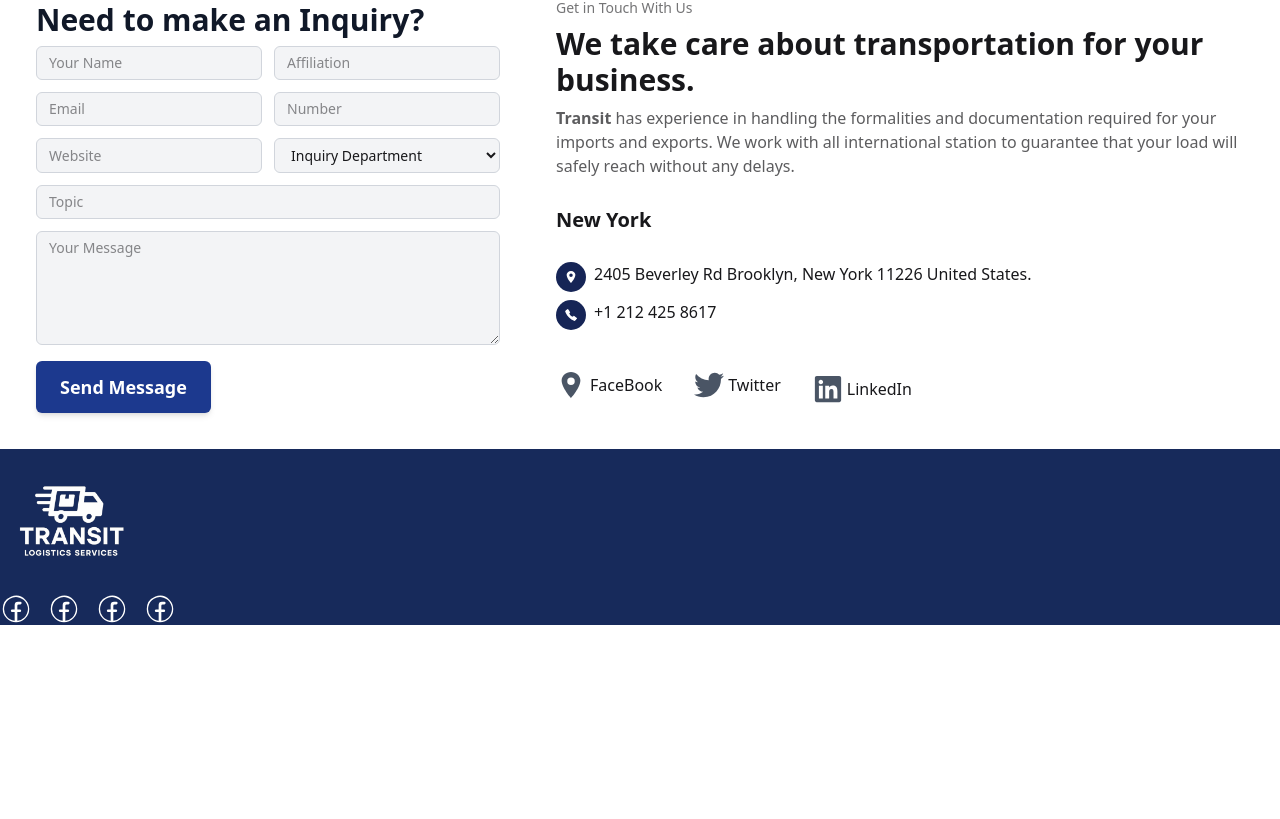
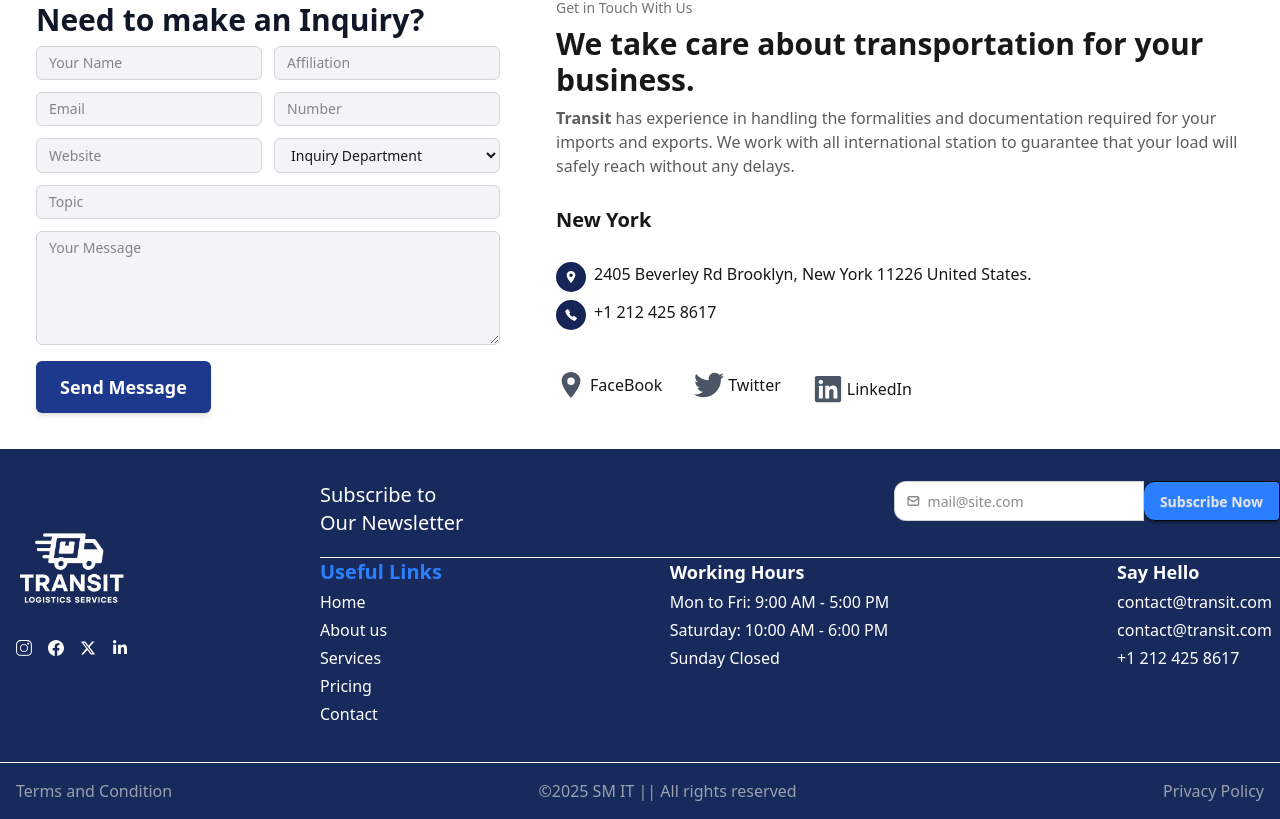
Before and after one commit to Mdsakib999/Logistics-practice-UI, a React (Vite) app: page / in a window 1280 px wide. Shown: the part 6405-7224 px from the top of the page. Before the commit the page ends 7030 px from the top, so only its background shows below. Built offline with nearby package versions, Linux system fonts and the light colour scheme.

Commit message:
footer section ui completed

```diff
--- a/src/Components/Footer.jsx
+++ b/src/Components/Footer.jsx
@@ -1,23 +1,103 @@
+import { BsFacebook } from "react-icons/bs";
+import { FaLinkedinIn } from "react-icons/fa";
+import { FaXTwitter } from "react-icons/fa6";
+import { SlSocialInstagram } from "react-icons/sl";
 import logo from "../assets/Logo.png";
-import { CiFacebook } from "react-icons/ci";
 const Footer = () => {
   return (
     <div className="bg-[#172a5b]">
-      <div className="max-w-7xl mx-auto">
-        <div className="">
-            <div className="footer-logo">
-              <img src={logo} className="w-36" alt="logo image" />
+      <div className="max-w-7xl py-4 mx-auto grid grid-cols-12 top-footer">
+        <div className="flex flex-col justify-center pb-10 col-span-3">
+          <div className="footer-logo">
+            <img src={logo} className="w-36" alt="logo image" />
           </div>
-          <div className="footer-icons flex gap-4">
-            <CiFacebook style={{color:"white",fontSize:"32px"}} />
-            <CiFacebook style={{color:"white",fontSize:"32px"}} />
-            <CiFacebook style={{color:"white",fontSize:"32px"}} />
-            <CiFacebook style={{color:"white",fontSize:"32px"}} />
+          <div className="social-items ml-4 flex gap-4">
+            <ul className="flex items-center gap-4">
+              <li>
+                <SlSocialInstagram style={{ color: "white" }} />
+              </li>
+              <li>
+                <BsFacebook style={{ color: "white" }} />
+              </li>
+              <li>
+                <FaXTwitter style={{ color: "white" }} />
+              </li>
+              <li>
+                <FaLinkedinIn style={{ color: "white" }} />
+              </li>
+            </ul>
           </div>
         </div>
-        <div className=""></div>
+        <div className="col-span-9">
+          <div className="flex justify-between pt-4">
+            <h6 className="text-white text-xl">
+              Subscribe to <br /> Our Newsletter
+            </h6>
+            <div className="join">
+              <div>
+                <label className="input validator join-item rounded-l-xl">
+                  <svg
+                    className="h-[1em] opacity-50"
+                    xmlns="http://www.w3.org/2000/svg"
+                    viewBox="0 0 24 24"
+                  >
+                    <g
+                      strokeLinejoin="round"
+                      strokeLinecap="round"
+                      strokeWidth="2.5"
+                      fill="none"
+                      stroke="currentColor"
+                    >
+                      <rect width="20" height="16" x="2" y="4" rx="2"></rect>
+                      <path d="m22 7-8.97 5.7a1.94 1.94 0 0 1-2.06 0L2 7"></path>
+                    </g>
+                  </svg>
+                  <input type="email" placeholder="mail@site.com" required />
+                </label>
+                <div className="validator-hint hidden">
+                  Enter your email address
+                </div>
+              </div>
+              <button className="btn btn-neutral bg-[#2b7fff] join-item rounded-l-xl">
+                Subscribe Now
+              </button>
+            </div>
+          </div>
+          <div className="">
+            <hr style={{ width: "full", marginTop: "20px", color: "white" }} />
+          </div>
+          <div className="list-items flex text-white justify-between pr-2">
+            <ul className="space-y-1">
+              <li className="text-xl font-semibold text-blue-500">Useful Links</li>
+              <li>Home</li>
+              <li>About us</li>
+              <li>Services</li>
+              <li>Pricing</li>
+              <li>Contact</li>
+            </ul>
+            <ul className="space-y-1">
+              <li className="text-lg font-semibold">Working Hours</li>
+              <li>Mon to Fri: 9:00 AM - 5:00 PM</li>
+              <li>Saturday: 10:00 AM - 6:00 PM</li>
+              <li>Sunday Closed</li>
+            </ul>
+            <ul className="space-y-1">
+              <li className="text-lg font-semibold">Say Hello</li>
+              <li>contact@transit.com</li>
+              <li>contact@transit.com</li>
+              <li>+1 212 425 8617</li>
+            </ul>
+          </div>
+        </div>
       </div>
-      <div className=""></div>
+                <hr style={{ width: "full", marginTop: "20px", color: "white" }} />
+      <div className="bottom-footer max-w-7xl mx-auto p-4">
+        <ul className="flex justify-between text-gray-400">
+          <li>Terms and Condition</li>
+          <li> <span>&copy;</span>2025 SM IT || All rights reserved </li>
+          <li>Privacy Policy</li>
+        </ul>
+      </div>
     </div>
   );
 };
```
